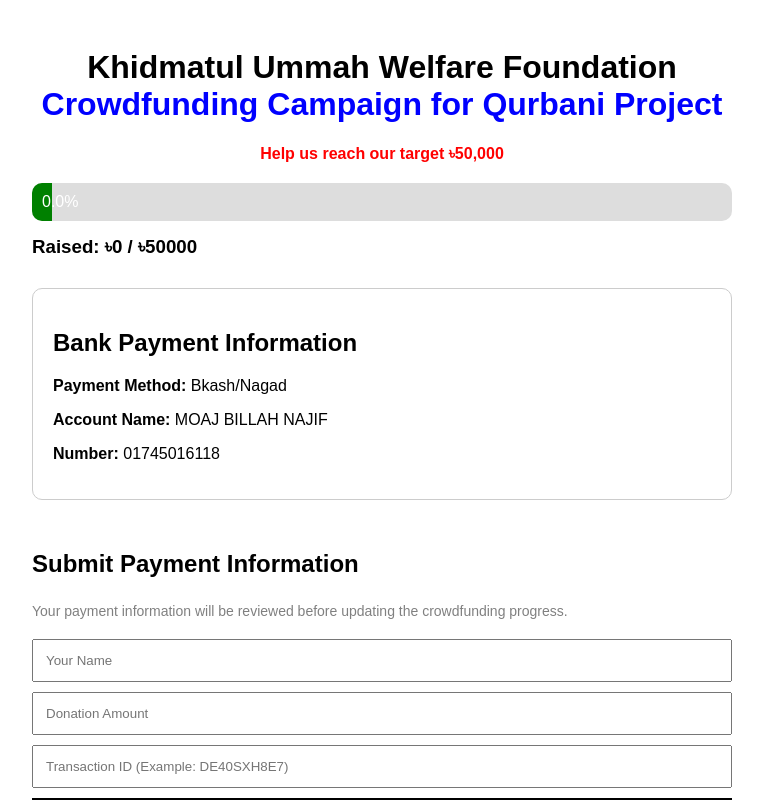
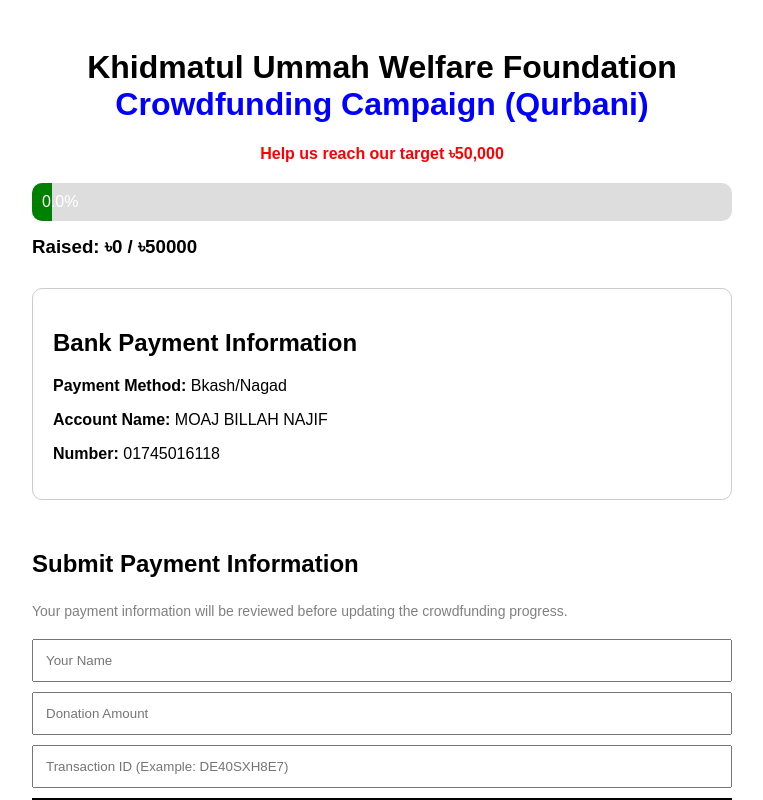
Before and after one commit to Milu-BD/crowdfunding-site, a Next.js app: page / in a window 1280 px wide. Shown: the top 800 px of the page, without its empty margins (258-1021 px from the left). Built offline with nearby package versions, Linux system fonts and the light colour scheme; no server answers; the database is empty.

Commit message:
Update page.js

```diff
--- a/app/page.js
+++ b/app/page.js
@@ -157,7 +157,7 @@
   Khidmatul Ummah Welfare Foundation
   <br />
   <span style={{ color: "blue" }}>
-    Crowdfunding Campaign for Qurbani Project
+    Crowdfunding Campaign (Qurbani)
   </span>
 </h1>
       <p
```
